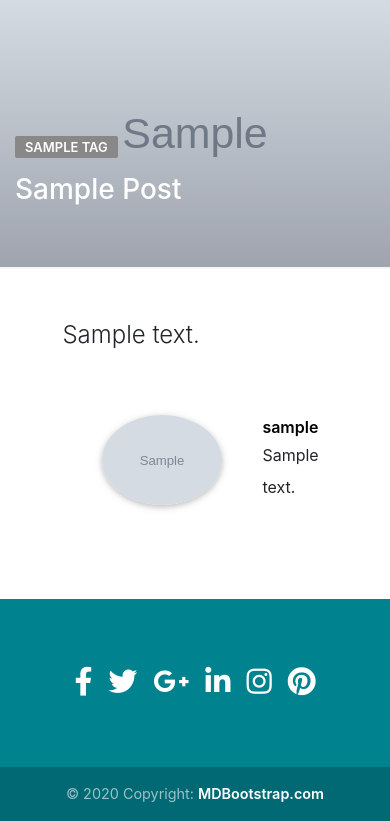
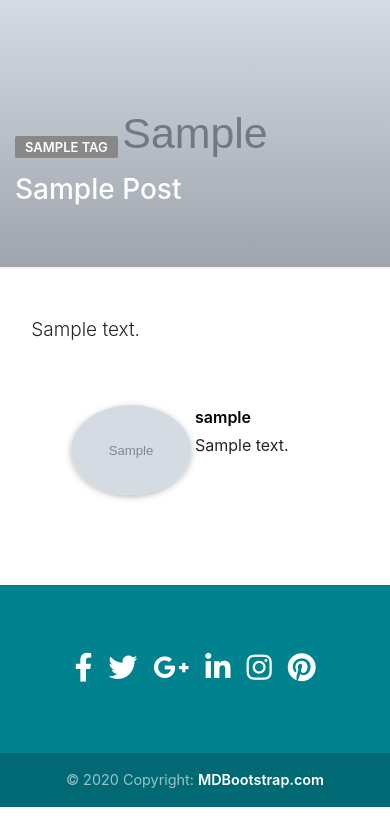
Before and after one commit to 404-Undefined/Blog, a Flask app: page /post/1 in a window 390 px wide. Shown: the part 230-1051 px from the top of the page. Run offline with Flask 2, Linux system fonts and the light colour scheme; tables that the repository leaves empty hold one stand-in row (values such as "Sample post"); grey boxes marked "Sample" are stand-in pictures; some libraries are stand-ins or nearby versions.

Commit message:
fixed responsiveness in mobile view

```diff
--- a/application/static/style.css
+++ b/application/static/style.css
@@ -4,6 +4,7 @@ body {
   font-weight: 300;
   color: #3d455c;
   overflow-x: hidden;
+
 }
 
 h1,
@@ -88,7 +89,7 @@ p {
   height: 30vh;
 }
 
-.subheading{
+.subheading {
   font-size: 2em;
   font-weight: 400;
   padding-bottom: 20px;
@@ -224,8 +225,7 @@ p {
   font-weight: 300;
 }
 
-
-#post-content > img{
+#post-content > img {
   margin-left: auto;
   margin-right: auto;
   display: block;
@@ -233,7 +233,7 @@ p {
   height: auto;
   padding: 25px 0px 25px 0px;
 }
-  #post-content > p img{
+#post-content > p img {
   margin-left: auto;
   margin-right: auto;
   display: block;
@@ -246,7 +246,6 @@ p {
   padding-top: 5vh;
   padding-left: 16vw;
   padding-right: 16vw;
-
 }
 
 .profile-img {
@@ -589,7 +588,28 @@ p {
   }
 }
 
-@media only screen and (max-width: 767px) {
+@media only screen and (max-width: 500px) {
+  #post-content {
+    font-size: 19px;
+  }
+
+  .media-left{
+    padding-right: 0!important;
+    margin-left: auto;
+    margin-right: auto;
+    width: 50%;
+  }
+
+
+  .text-post {
+    padding-top: 5vh;
+    padding-left: 8vw;
+    padding-right: 8vw;
+  }
+
+  .author-bio{
+    font-size: 13px;
+  }
   .page-header h1 {
     font-size: 28px;
   }
@@ -633,15 +653,11 @@ p {
 }
 
 @media screen and (min-width: 676px) {
-  .site-title {
-    font-size: 112px;
-  }
+
 }
 
 @media screen and (min-width: 576px) {
-  .site-title {
-    font-size: 112px;
-  }
+
 }
 
 .site-title {
```
Lines whose indentation alone changed are shown as unchanged.
